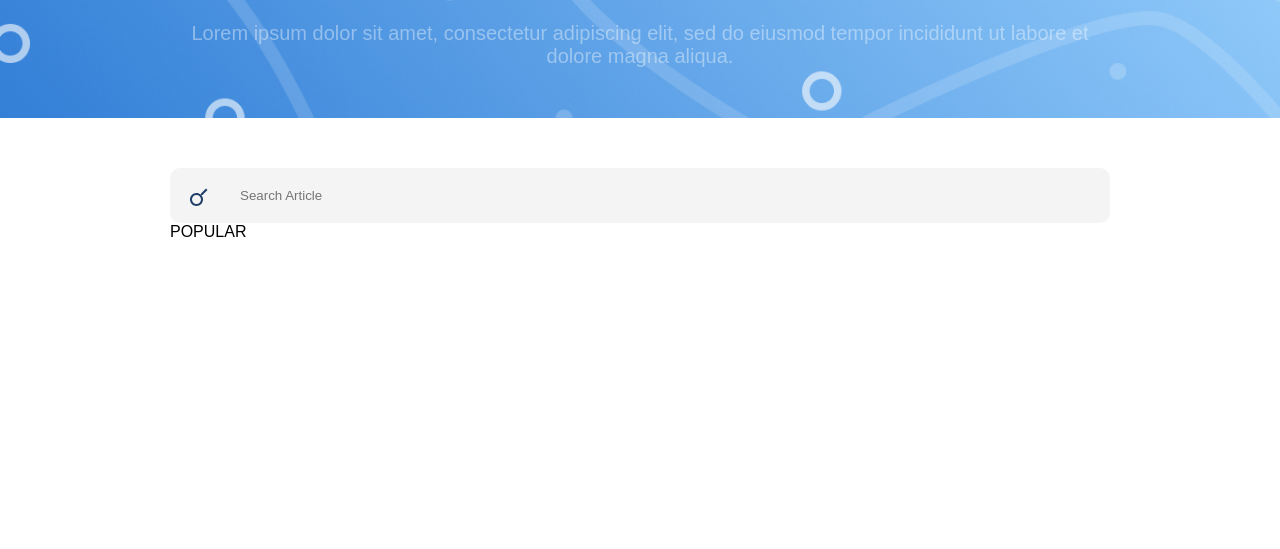
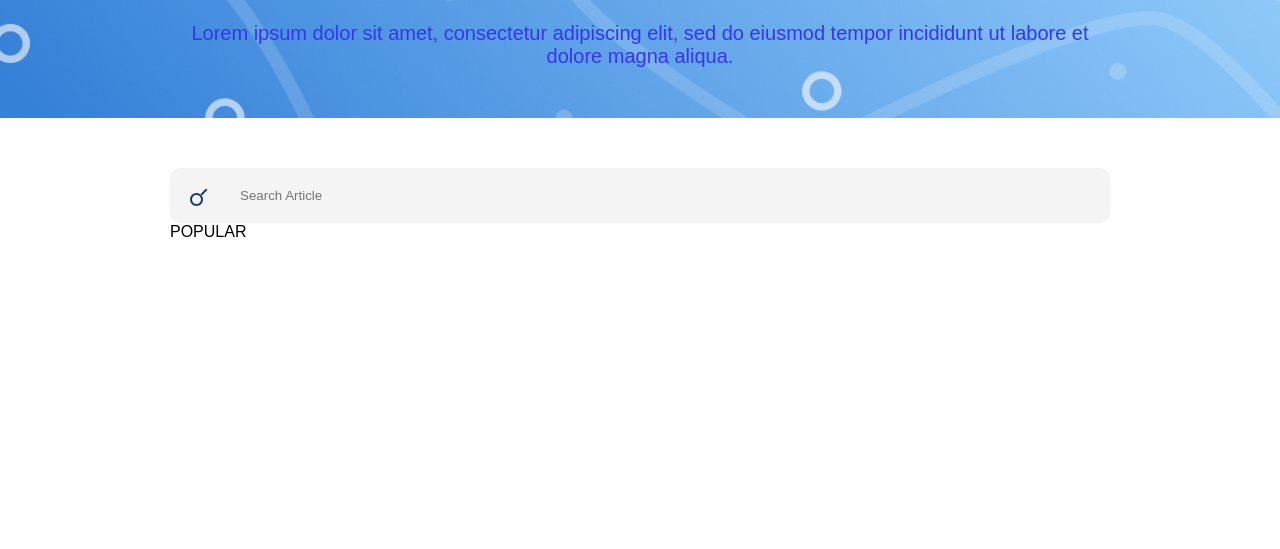
Before and after one commit to Data-Stream/salaz, a plain HTML site: page first/index.html in a window 1280 px wide. Shown: the part 251-800 px from the top of the page. Drawn offline with Linux system fonts and the light colour scheme.

Commit message:
changed color for subtitle

```diff
--- a/first/style.css
+++ b/first/style.css
@@ -38,7 +38,7 @@ a {
 }
 .subtitle {
     font-size: 20px;
-    color: rgba(255, 255, 255, 0.4);
+    color: #3835EE;
     text-align: center;
 
 }
```
